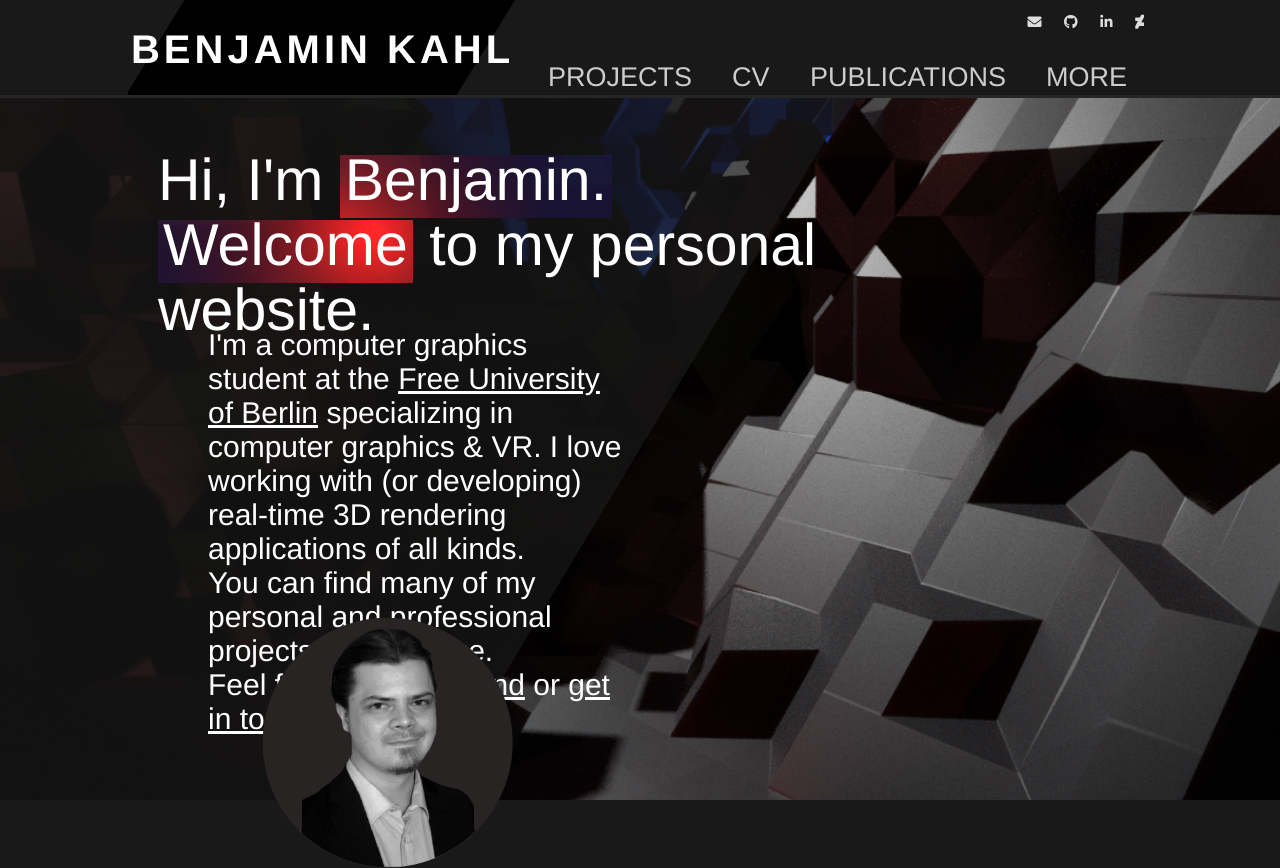
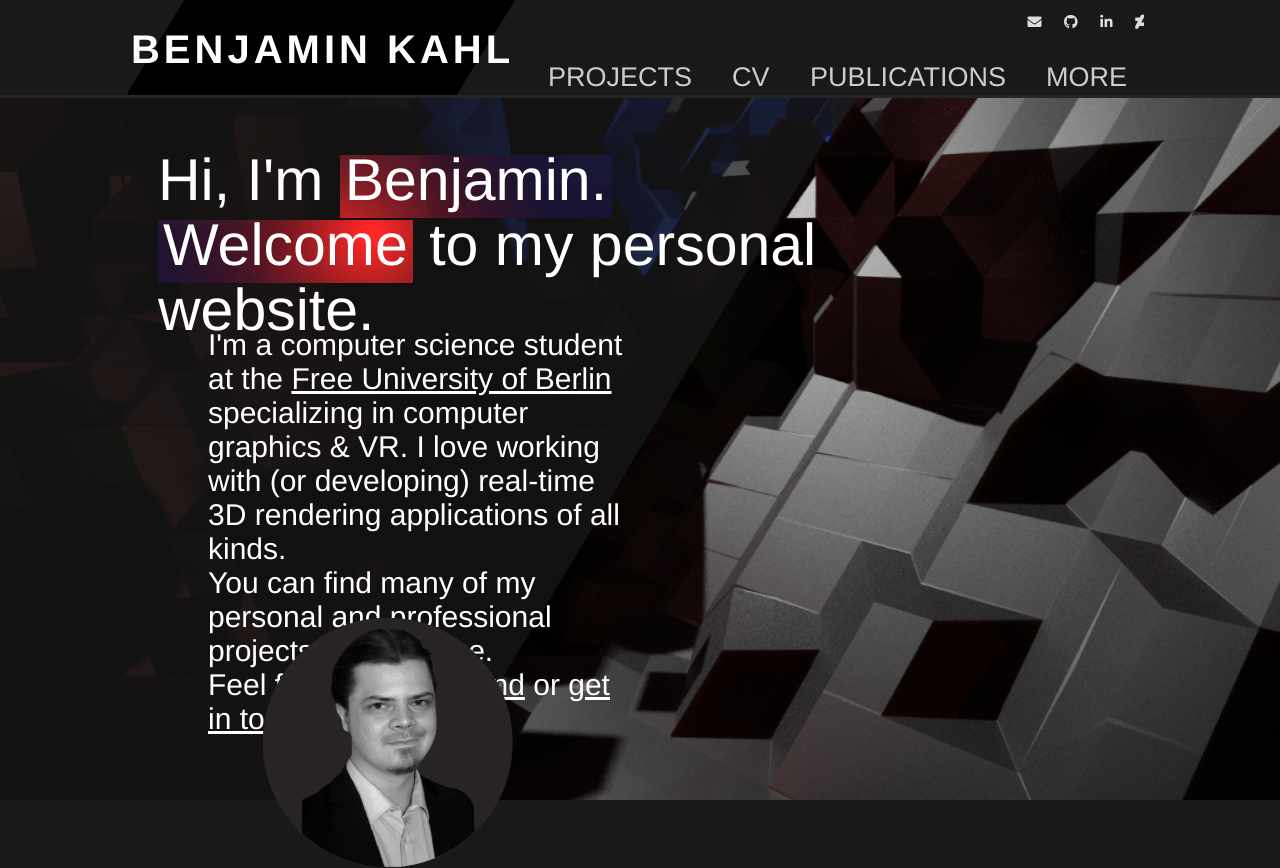
Before and after one commit to Helliaca/helliaca.github.io, a plain HTML site: page index.html in a window 1280 px wide. Drawn offline with Linux system fonts and the light colour scheme.

Commit message:
Fixed wording in index

```diff
--- a/index.html
+++ b/index.html
@@ -52,7 +52,7 @@
                 </div>
 
                 <div id="welcome-text">
-                    I'm a computer graphics student at the <a href="https://www.fu-berlin.de/">Free University of Berlin</a> specializing in computer graphics & VR. I love working with (or developing) real-time 3D rendering applications of all kinds.<br>
+                    I'm a computer science student at the <a href="https://www.fu-berlin.de/">Free University of Berlin</a> specializing in computer graphics & VR. I love working with (or developing) real-time 3D rendering applications of all kinds.<br>
                     You can find many of my personal and professional projects on this page.<br>
                     Feel free to <a href="projects.html">look around</a> or <a href="contact.html">get in touch</a>!<br>
                 </div>
```
